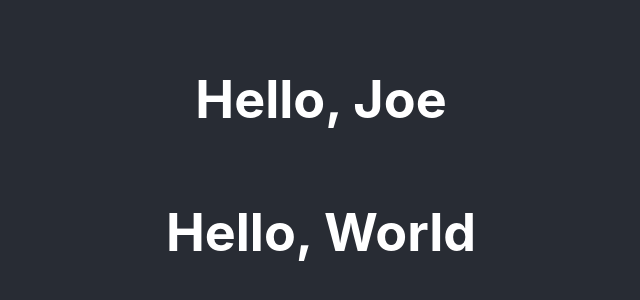
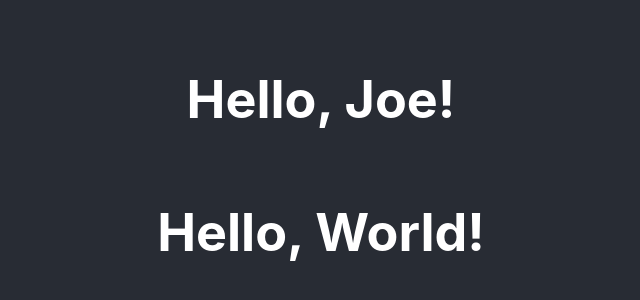
Before and after one commit to josephdubon/react-for-everyone, a React (Create React App) app: page / in a window 1280 px wide. Shown: the part 234-534 px from the top of the page, without its empty margins (319-959 px from the left). Built offline with nearby package versions, Linux system fonts and the light colour scheme.

Commit message:
added prop-types package and example

```diff
--- a/package.json
+++ b/package.json
@@ -6,6 +6,7 @@
     "@testing-library/jest-dom": "^5.16.2",
     "@testing-library/react": "^12.1.3",
     "@testing-library/user-event": "^13.5.0",
+    "prop-types": "^15.8.1",
     "react": "^17.0.2",
     "react-dom": "^17.0.2",
     "react-scripts": "5.0.0",
--- a/src/App.js
+++ b/src/App.js
@@ -1,4 +1,5 @@
 import './App.css';
+import PropTypes from 'prop-types';
 
 function App() {
     return (<div className="App">
@@ -10,7 +11,11 @@ function App() {
 }
 
 function HelloWorld({name, greeting = 'Hello'}) {
-    return (<h1>{greeting}, {name}</h1>)
+    return (<h1>{greeting}, {name}!</h1>)
 }
 
+HelloWorld.propTypes = {
+    name: PropTypes.string, greeting: PropTypes.string,
+};
+
 export default App;
```
Also changed, not shown: 1 other file (tests, documents, lock files or other folders).
